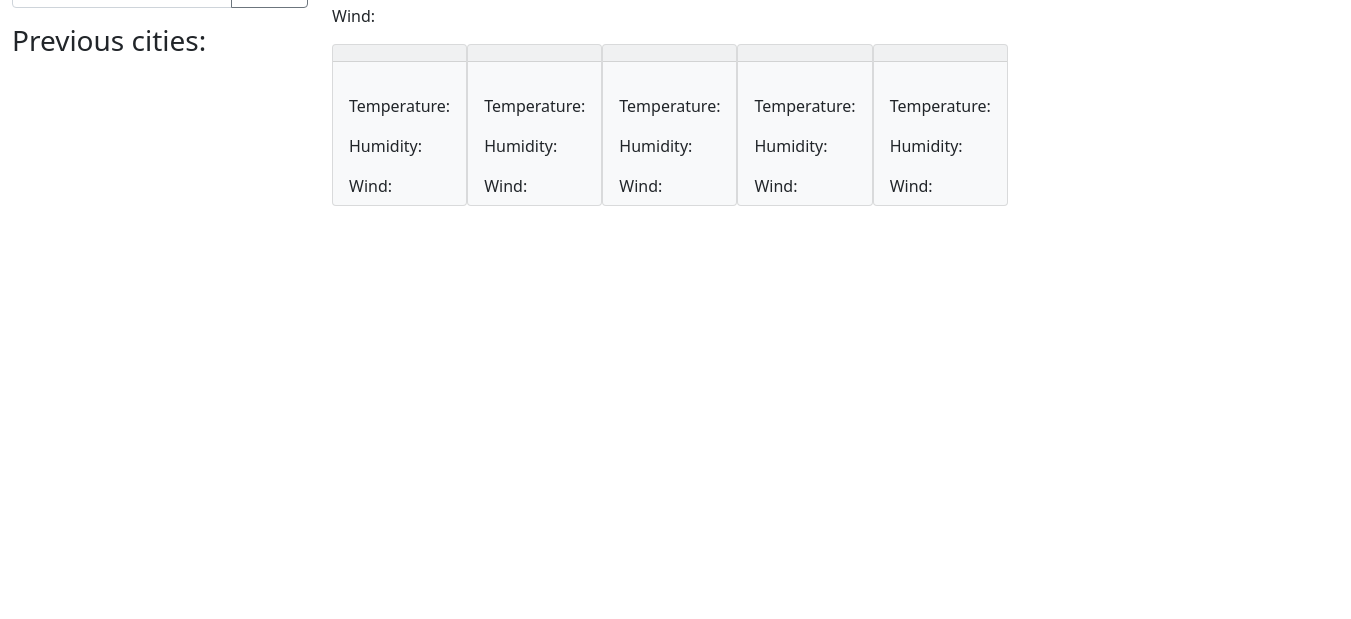
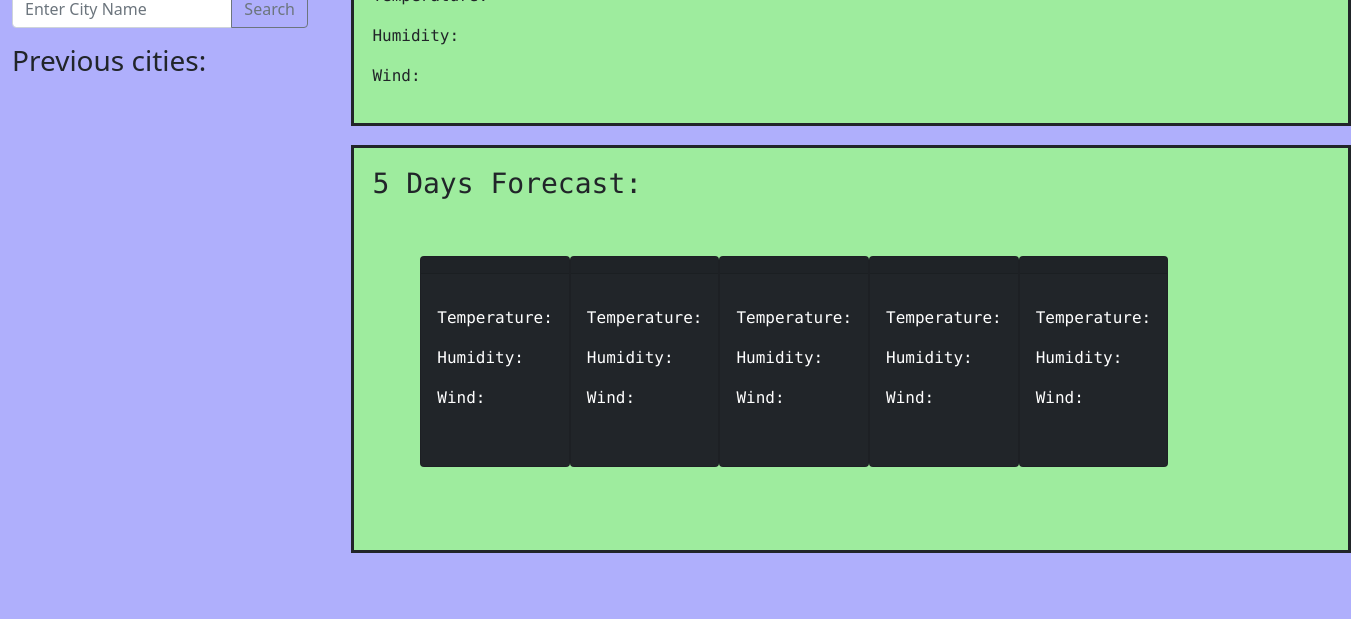
Before and after one commit to tweetwee1810/weather-dashboard-app, a plain HTML site: page index.html in a window 1280 px wide. Shown: the part 220-839 px from the top of the page, 1351 px wide, since content can reach past the window. Before the commit the page ends 800 px from the top, so only its background shows below. Drawn offline with nearby package versions, Linux system fonts and the light colour scheme.

Commit message:
html and css setup

```diff
--- a/assets/css/style.css
+++ b/assets/css/style.css
@@ -0,0 +1,30 @@
+body{
+    background: #afaffc;
+  margin-top:20px;
+}
+
+
+.current-city {
+    font-family: 'Lucida Console', monospace;
+    display: flex;
+    justify-content: flex-end;
+    width: 1000px;
+    justify-content: flex-end;
+    background-color: rgb(158, 236, 158);
+    margin:2%;
+    padding:2%;
+    flex-direction: column;
+    border: solid;
+}
+.five-days-forecast{
+    font-family: 'Lucida Console', monospace;
+    display: flex;
+    justify-content: flex-end;
+    width: 1000px;
+    justify-content: flex-end;
+    background-color: rgb(158, 236, 158);
+    margin:2%;
+    padding:2%;
+    flex-direction: column;
+    border: solid;
+}
--- a/assets/js/script.js
+++ b/assets/js/script.js
@@ -0,0 +1 @@
+//set up API key
--- a/index.html
+++ b/index.html
@@ -1,5 +1,6 @@
 <!DOCTYPE html>
 <html lang="en">
+
 <head>
   <meta charset="UTF-8">
   <meta name="viewport" content="width=device-width, initial-scale=1.0">
@@ -7,8 +8,10 @@
   <meta name="Description" content="Enter your description here" />
   <!-- Link to Bootstrap's CDN -->
   <link rel="stylesheet" href="https://cdn.jsdelivr.net/npm/bootstrap@5.1.3/dist/css/bootstrap.min.css">
-        <link rel="stylesheet" href="./assets/css/style.css"/>        <title>Weather DashBoard</title>
+  <link rel="stylesheet" href="./assets/css/style.css" />
+  <title>Weather DashBoard</title>
 </head>
+
 <body>
   <header class="container-fluid bg-dark text-light mb-5 p-3">
     <div class="d-flex justify-content-center">
@@ -24,11 +27,12 @@
       <div class="col-sm-3">
         <h2 class="m-1 p-1"> Search for a city: </h2>
         <div class="input-group mb-3">
-          <input type="text" class="form-control" placeholder="City" aria-label="City" aria-describedby="button-addon2">
+          <input type="text" class="form-control" placeholder="Enter City Name" aria-label="City"
+            aria-describedby="button-addon2">
           <button class="btn btn-outline-secondary" type="button" id="button-addon2">Search</button>
         </div>
         <div>
-          <h3> Previous cities: </h3>
+          <h3 id="history"> Previous cities: </h3>
         </div>
       </div>
 
@@ -40,49 +44,53 @@
           <p id="humid">Humidity:</p>
           <p id="wind">Wind:</p>
         </div>
+
         <!-- forecast next 5 days-->
-       <div class="d-flex h-50 d-inline-block" style="width: 900px">
-        <div class="card text-dark bg-light mb-3" style="max-width: 18rem;">
+        <div class="five-days-forecast">
+          <h3> 5 Days Forecast: </h3>
+          <!-- Day-1 -->
+          <div class="d-flex h-50 d-inline-block" style="margin: 5%;">
+            <div class="card text-white bg-dark mb-3" style="max-width: 18rem;">
               <div class="card-header" id="date1"></div>
               <div class="card-body">
                 <p id="img-status-1"></p>
                 <p id="temp-1">Temperature:</p>
                 <p id="humid-1">Humidity:</p>
                 <p id="wind-1">Wind:</p>
-
               </div>
             </div>
-        <div class="card text-dark bg-light mb-3" style="max-width: 18rem;">
+            <!-- Day-2 -->
+            <div class="card text-white bg-dark mb-3" style="max-width: 18rem;">
               <div class="card-header" id="date2"></div>
               <div class="card-body">
                 <p id="img-status-2"></p>
                 <p id="temp-2">Temperature:</p>
                 <p id="humid-2">Humidity:</p>
                 <p id="wind-2">Wind:</p>
-
               </div>
             </div>
-       <div class="card text-dark bg-light mb-3" style="max-width: 18rem;">
+            <!-- Day-3 -->
+            <div class="card text-white bg-dark mb-3" style="max-width: 18rem;">
               <div class="card-header" id="date3"></div>
               <div class="card-body">
                 <p id="img-status3"></p>
                 <p id="temp-3">Temperature:</p>
                 <p id="humid-3">Humidity:</p>
                 <p id="wind-3">Wind:</p>
-
               </div>
             </div>
-      <div class="card text-dark bg-light mb-3" style="max-width: 18rem;">
+            <!-- Day-4 -->
+            <div class="card text-white bg-dark mb-3" style="max-width: 18rem;">
               <div class="card-header" id="date4"></div>
               <div class="card-body">
                 <p id="img-status-4"></p>
                 <p id="temp-4">Temperature:</p>
                 <p id="humid-4">Humidity:</p>
                 <p id="wind-4">Wind:</p>
-
               </div>
             </div>
-      <div class="card text-dark bg-light mb-3" style="max-width: 18rem;">
+            <!-- Day-5 -->
+            <div class="card text-white bg-dark mb-3" style="max-width: 18rem;">
               <div class="card-header" id="date5"></div>
               <div class="card-body">
                 <p id="img-status-5"></p>
@@ -92,69 +100,11 @@
                 <br>
               </div>
             </div>
-
+          </div>
         </div>
       </div>
   </section>
 
+</body>
 
-
-
-
-
-
-
-
-
-
-
-
-
-
-
-
- <!-- <div id="display">
-  <div id="container">
-    <h3> Search for a city: </h3>
-    <input class="search-bar"/> <br>
-    <input type ="button" class="submit" value="Search" />
-  </div>
-  <div id="container-2">
-    <div id="weather-display">
-        <div class="todays-weather">
-            <div id="temp">Temp:</div>
-            <div id="wind">Wind:</div>
-            <div id="humidity">Humidity:</div>
-        </div>
-        <div class="weekForecast">5-Day Forecast:
-          <div id="day1">
-              <div id="date-1"></div>
-              <div id="temp-1">Temp:</div>
-              <div id="wind-1">Wind:</div>
-              <div id="humidity-1">Humidity:</div>
-          </div>
-          <div id="day2">
-              <div id="date-2"></div>
-              <div id="temp-2">Temp:</div>
-              <div id="wind-2">Wind:</div>
-              <div id="humidity-2">Humidity:</div>
-          </div>
-          <div id="day3">
-              <div id="date-3"></div>
-              <div id="temp-3">Temp:</div>
-              <div id="wind-3">Wind:</div>
-              <div id="humidity-3">Humidity:</div>
-          </div>
-          <div id="day4">
-              <div id="date-4"></div>
-              <div id="temp-4">Temp:</div>
-              <div id="wind-4">Wind:</div>
-              <div id="humidity-4">Humidity:</div>
-          </div>
-          <div id="day5">
-              <div id="date-5"></div>
-              <div id="temp-5">Temp:</div>
-              <div id="wind-5">Wind:</div>
-              <div id="humidity-5">Humidity:</div> -->
-</body>
 </html>
```
Lines whose indentation alone changed are shown as unchanged.
